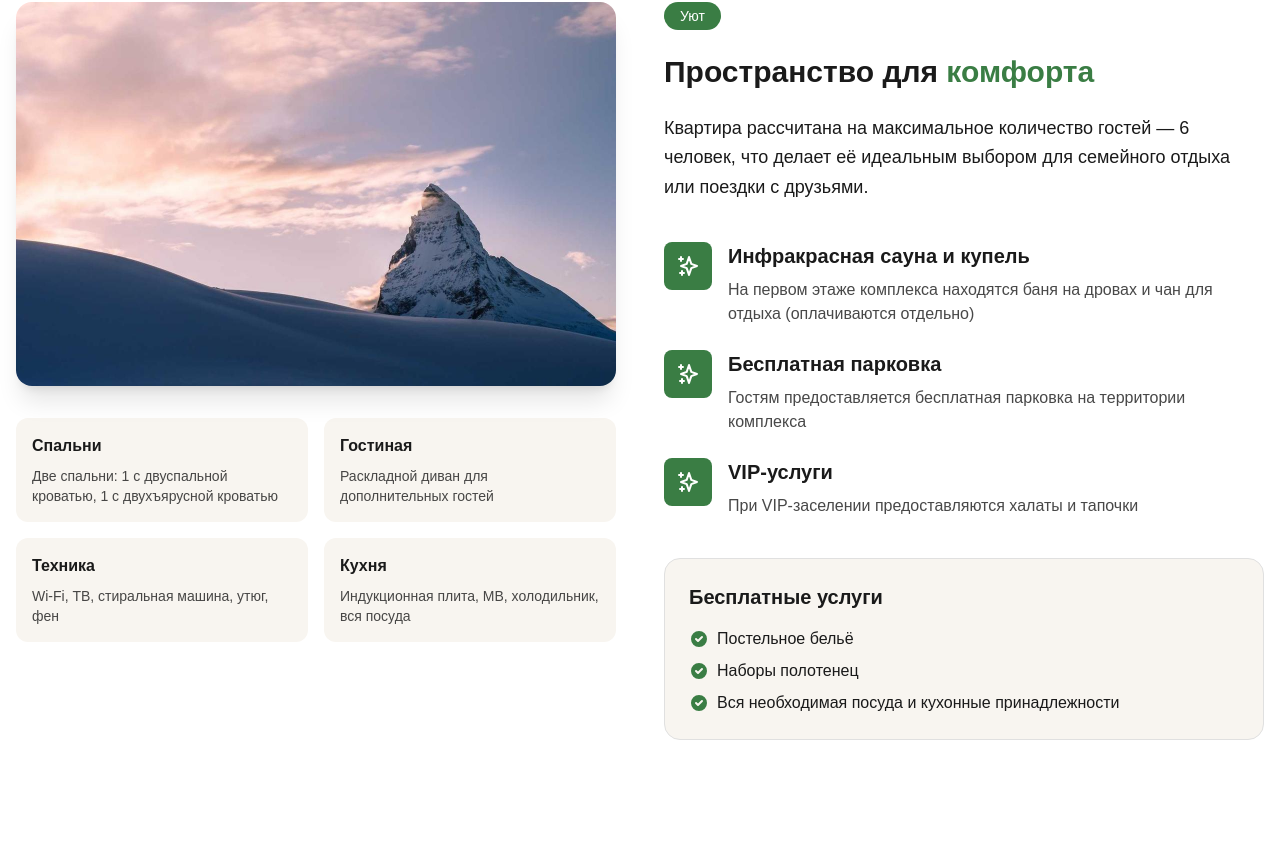
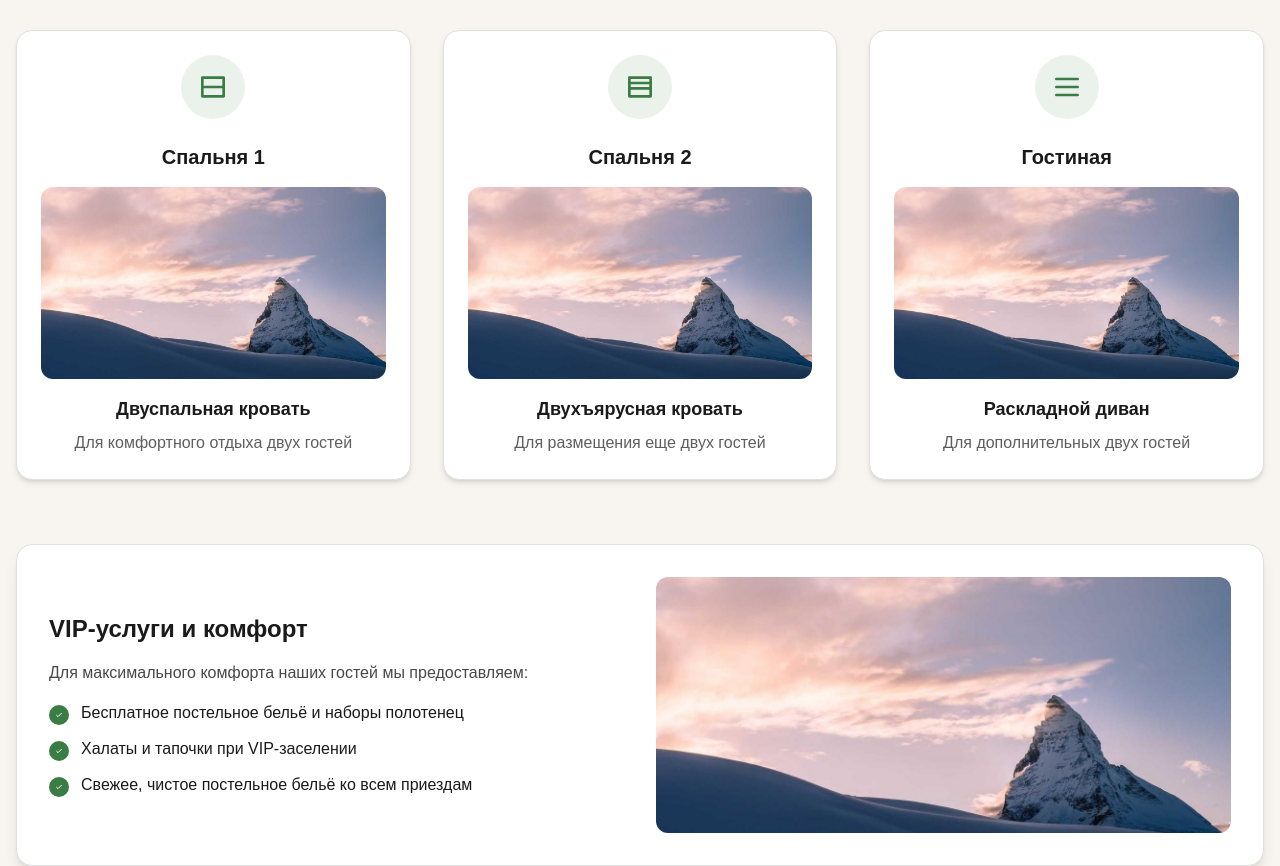
Before and after one commit to Biaslan-git/apartments-landing, a Next.js app: page / in a window 1280 px wide. Shown: the part 2014-2880 px from the top of the page. Before the commit the page ends 2818 px from the top, so only its background shows below. Built offline with nearby package versions, Linux system fonts and the light colour scheme.

Commit message:
feat(SleepingAreas): v1

```diff
--- a/app/page.tsx
+++ b/app/page.tsx
@@ -1,5 +1,6 @@
 import Hero from "@/components/Hero";
 import ApartmentDescription from "@/components/ApartmentDescription";
+import SleepingAreas from "@/components/SleepingAreas";
 import AmenitiesAndAccommodation from "@/components/AmenitiesAndAccommodation";
 
 export default function Home() {
@@ -7,6 +8,7 @@ export default function Home() {
     <main>
       <Hero />
       <ApartmentDescription />
+      <SleepingAreas />
       <AmenitiesAndAccommodation />
     </main>
   );
--- /dev/null
+++ b/components/SleepingAreas.tsx
@@ -0,0 +1,133 @@
+import Image from "next/image";
+
+const SleepingAreas = () => {
+  return (
+    <div className="py-16 px-4 bg-[#F8F5F0]">
+      <div className="max-w-7xl mx-auto">
+        <div className="text-center mb-16">
+          <h2 className="text-4xl md:text-5xl font-bold text-[#1A1A1A] mb-4">
+            Удобные спальные места для всех гостей
+          </h2>
+          <p className="text-xl text-[#1A1A1A]/80 max-w-3xl mx-auto">
+            Расположение спален и мягкой мебели позволяет разместить до 6 гостей с максимальным комфортом
+          </p>
+        </div>
+
+        <div className="grid lg:grid-cols-3 gap-8 mb-16">
+          <div className="bg-white p-6 rounded-2xl shadow-md border border-[#E0E0E0] text-center">
+            <div className="w-16 h-16 bg-[#3A7D44]/10 rounded-full flex items-center justify-center mx-auto mb-6">
+              <svg xmlns="http://www.w3.org/2000/svg" className="h-8 w-8 text-[#3A7D44]" fill="none" viewBox="0 0 24 24" stroke="currentColor">
+                <path strokeLinecap="round" strokeLinejoin="round" strokeWidth={2} d="M20 12H4" />
+                <path strokeLinecap="round" strokeLinejoin="round" strokeWidth={2} d="M4 5h16v14H4z" />
+              </svg>
+            </div>
+            <h3 className="text-xl font-bold text-[#1A1A1A] mb-4">Спальня 1</h3>
+            <div className="relative h-48 rounded-xl overflow-hidden mb-4">
+              <Image
+                src="/temp.jpg"
+                alt="Первая спальня с двуспальной кроватью"
+                fill
+                style={{ objectFit: 'cover' }}
+                className="object-cover"
+              />
+            </div>
+            <h4 className="font-bold text-lg text-[#1A1A1A] mb-2">Двуспальная кровать</h4>
+            <p className="text-[#1A1A1A]/70">Для комфортного отдыха двух гостей</p>
+          </div>
+
+          <div className="bg-white p-6 rounded-2xl shadow-md border border-[#E0E0E0] text-center">
+            <div className="w-16 h-16 bg-[#3A7D44]/10 rounded-full flex items-center justify-center mx-auto mb-6">
+              <svg xmlns="http://www.w3.org/2000/svg" className="h-8 w-8 text-[#3A7D44]" fill="none" viewBox="0 0 24 24" stroke="currentColor">
+                <path strokeLinecap="round" strokeLinejoin="round" strokeWidth={2} d="M4 5h16v14H4z" />
+                <path strokeLinecap="round" strokeLinejoin="round" strokeWidth={2} d="M4 9h16" />
+                <path strokeLinecap="round" strokeLinejoin="round" strokeWidth={2} d="M4 13h16" />
+              </svg>
+            </div>
+            <h3 className="text-xl font-bold text-[#1A1A1A] mb-4">Спальня 2</h3>
+            <div className="relative h-48 rounded-xl overflow-hidden mb-4">
+              <Image
+                src="/temp.jpg"
+                alt="Вторая спальня с двухъярусной кроватью"
+                fill
+                style={{ objectFit: 'cover' }}
+                className="object-cover"
+              />
+            </div>
+            <h4 className="font-bold text-lg text-[#1A1A1A] mb-2">Двухъярусная кровать</h4>
+            <p className="text-[#1A1A1A]/70">Для размещения еще двух гостей</p>
+          </div>
+
+          <div className="bg-white p-6 rounded-2xl shadow-md border border-[#E0E0E0] text-center">
+            <div className="w-16 h-16 bg-[#3A7D44]/10 rounded-full flex items-center justify-center mx-auto mb-6">
+              <svg xmlns="http://www.w3.org/2000/svg" className="h-8 w-8 text-[#3A7D44]" fill="none" viewBox="0 0 24 24" stroke="currentColor">
+                <path strokeLinecap="round" strokeLinejoin="round" strokeWidth={2} d="M20 12H4" />
+                <path strokeLinecap="round" strokeLinejoin="round" strokeWidth={2} d="M20 18H4" />
+                <path strokeLinecap="round" strokeLinejoin="round" strokeWidth={2} d="M20 6H4" />
+              </svg>
+            </div>
+            <h3 className="text-xl font-bold text-[#1A1A1A] mb-4">Гостиная</h3>
+            <div className="relative h-48 rounded-xl overflow-hidden mb-4">
+              <Image
+                src="/temp.jpg"
+                alt="Раскладной диван в гостиной"
+                fill
+                style={{ objectFit: 'cover' }}
+                className="object-cover"
+              />
+            </div>
+            <h4 className="font-bold text-lg text-[#1A1A1A] mb-2">Раскладной диван</h4>
+            <p className="text-[#1A1A1A]/70">Для дополнительных двух гостей</p>
+          </div>
+        </div>
+
+        <div className="bg-white rounded-2xl p-8 shadow-lg border border-[#E0E0E0]">
+          <div className="grid md:grid-cols-2 gap-8 items-center">
+            <div>
+              <h3 className="text-2xl font-bold text-[#1A1A1A] mb-4">VIP-услуги и комфорт</h3>
+              <p className="text-[#1A1A1A]/80 mb-4">
+                Для максимального комфорта наших гостей мы предоставляем:
+              </p>
+              <ul className="space-y-3">
+                <li className="flex items-start">
+                  <div className="w-5 h-5 rounded-full bg-[#3A7D44] flex items-center justify-center mr-3 flex-shrink-0 mt-1">
+                    <svg className="w-2 h-2 text-white" fill="none" stroke="currentColor" viewBox="0 0 24 24" xmlns="http://www.w3.org/2000/svg">
+                      <path strokeLinecap="round" strokeLinejoin="round" strokeWidth="3" d="M5 13l4 4L19 7"></path>
+                    </svg>
+                  </div>
+                  <span className="text-[#1A1A1A]">Бесплатное постельное бельё и наборы полотенец</span>
+                </li>
+                <li className="flex items-start">
+                  <div className="w-5 h-5 rounded-full bg-[#3A7D44] flex items-center justify-center mr-3 flex-shrink-0 mt-1">
+                    <svg className="w-2 h-2 text-white" fill="none" stroke="currentColor" viewBox="0 0 24 24" xmlns="http://www.w3.org/2000/svg">
+                      <path strokeLinecap="round" strokeLinejoin="round" strokeWidth="3" d="M5 13l4 4L19 7"></path>
+                    </svg>
+                  </div>
+                  <span className="text-[#1A1A1A]">Халаты и тапочки при VIP-заселении</span>
+                </li>
+                <li className="flex items-start">
+                  <div className="w-5 h-5 rounded-full bg-[#3A7D44] flex items-center justify-center mr-3 flex-shrink-0 mt-1">
+                    <svg className="w-2 h-2 text-white" fill="none" stroke="currentColor" viewBox="0 0 24 24" xmlns="http://www.w3.org/2000/svg">
+                      <path strokeLinecap="round" strokeLinejoin="round" strokeWidth="3" d="M5 13l4 4L19 7"></path>
+                    </svg>
+                  </div>
+                  <span className="text-[#1A1A1A]">Свежее, чистое постельное бельё ко всем приездам</span>
+                </li>
+              </ul>
+            </div>
+            <div className="relative h-64 rounded-xl overflow-hidden">
+              <Image
+                src="/temp.jpg"
+                alt="Постельное бельё и удобства в апартаментах"
+                fill
+                style={{ objectFit: 'cover' }}
+                className="object-cover"
+              />
+            </div>
+          </div>
+        </div>
+      </div>
+    </div>
+  );
+};
+
+export default SleepingAreas;
```
